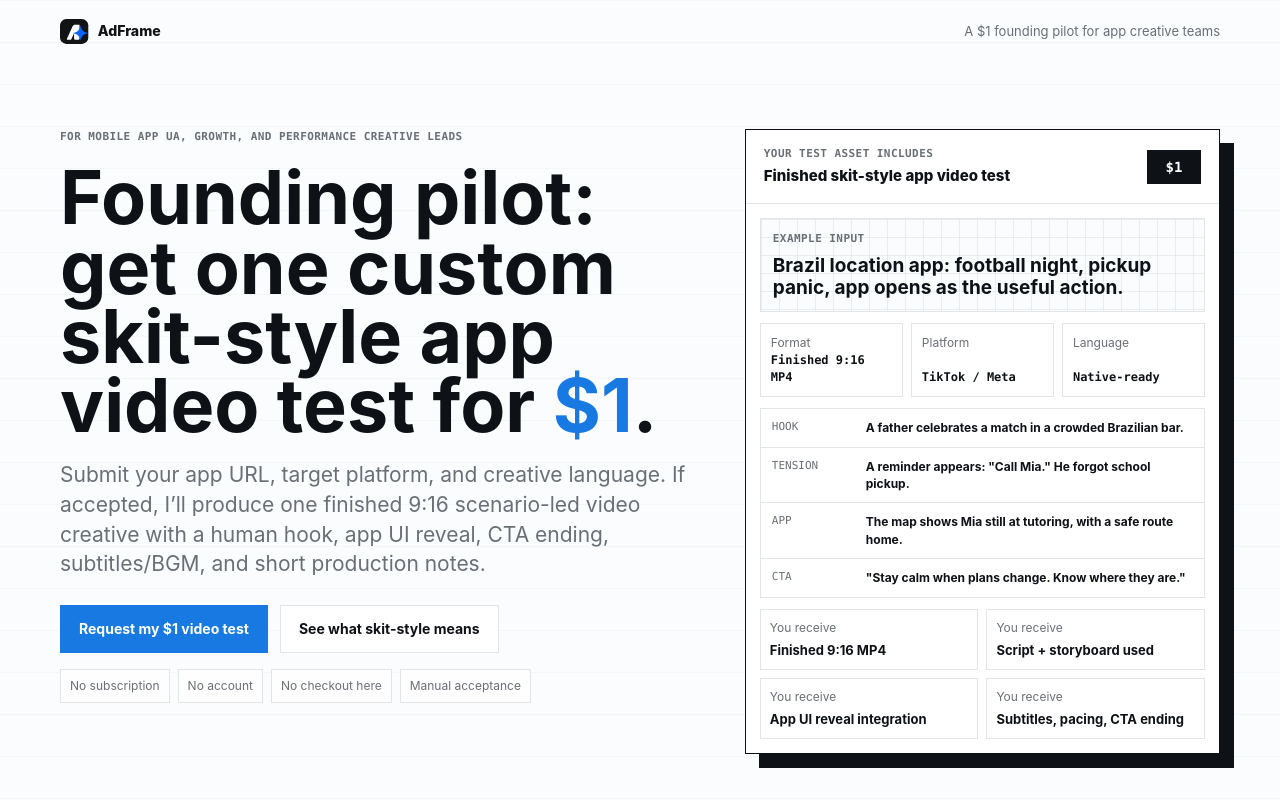
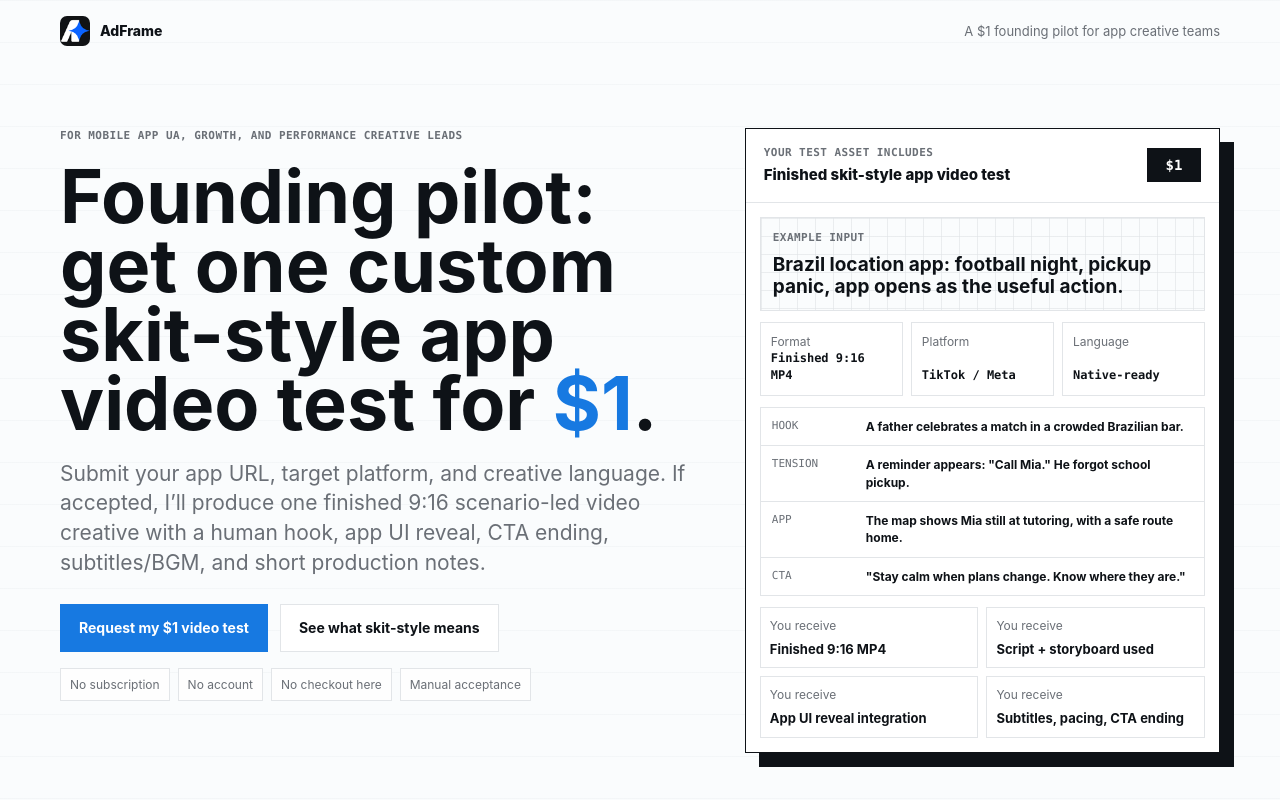
Before and after one commit to Ahakunamatata/adframe-tech, a plain HTML site: page index.html in a window 1280 px wide. Shown: the top 800 px of the page. Drawn offline with Linux system fonts and the light colour scheme.

Commit message:
Replace site icon with updated PNG assets

```diff
--- a/index.html
+++ b/index.html
@@ -5,7 +5,9 @@
   <meta charset="utf-8" />
   <meta name="viewport" content="width=device-width, initial-scale=1" />
   <title>Founding Pilot: $1 Skit-Style App Video Test | AdFrame</title>
-  <link rel="icon" href="/favicon.svg" type="image/svg+xml" sizes="any" />
+  <link rel="icon" href="/assets/favicon-48.png" type="image/png" sizes="48x48" />
+  <link rel="icon" href="/assets/favicon-32.png" type="image/png" sizes="32x32" />
+  <link rel="icon" href="/assets/favicon-16.png" type="image/png" sizes="16x16" />
   <meta name="theme-color" content="#111315" />
   <meta name="description" content="Get one custom scenario-led app video creative for $1. Built for mobile app UA, growth, and performance creative teams testing skit-style paid social ads." />
   <meta property="og:title" content="Founding Pilot: $1 Skit-Style App Video Test | AdFrame" />
@@ -73,10 +75,18 @@
       font-weight: 700;
     }
 
-    .brand-logo {
+    .brand-icon {
       display: block;
-      width: 132px;
-      height: auto;
+      width: 30px;
+      height: 30px;
+      border-radius: 7px;
+    }
+
+    .brand-wordmark {
+      color: var(--fg);
+      font-size: 14px;
+      font-weight: 800;
+      letter-spacing: 0;
     }
 
     .topbar-note {
@@ -1112,7 +1122,8 @@
   <div class="page">
     <header class="shell topbar" aria-label="Page header">
       <a class="brand" href="#" aria-label="AdFrame Pilot">
-        <img class="brand-logo" src="assets/adframe-logo.svg" alt="AdFrame" width="168" height="40" />
+        <img class="brand-icon" src="assets/adframe-logo.png" alt="" width="48" height="48" />
+        <span class="brand-wordmark">AdFrame</span>
       </a>
       <div class="topbar-note">A $1 founding pilot for app creative teams</div>
     </header>
```
Also changed, not shown: assets/adframe-logo.png (added), assets/adframe-logo.svg (deleted), assets/favicon-16.png (added), assets/favicon-32.png (added), assets/favicon-48.png (added), favicon.svg (deleted), 3 other files.
